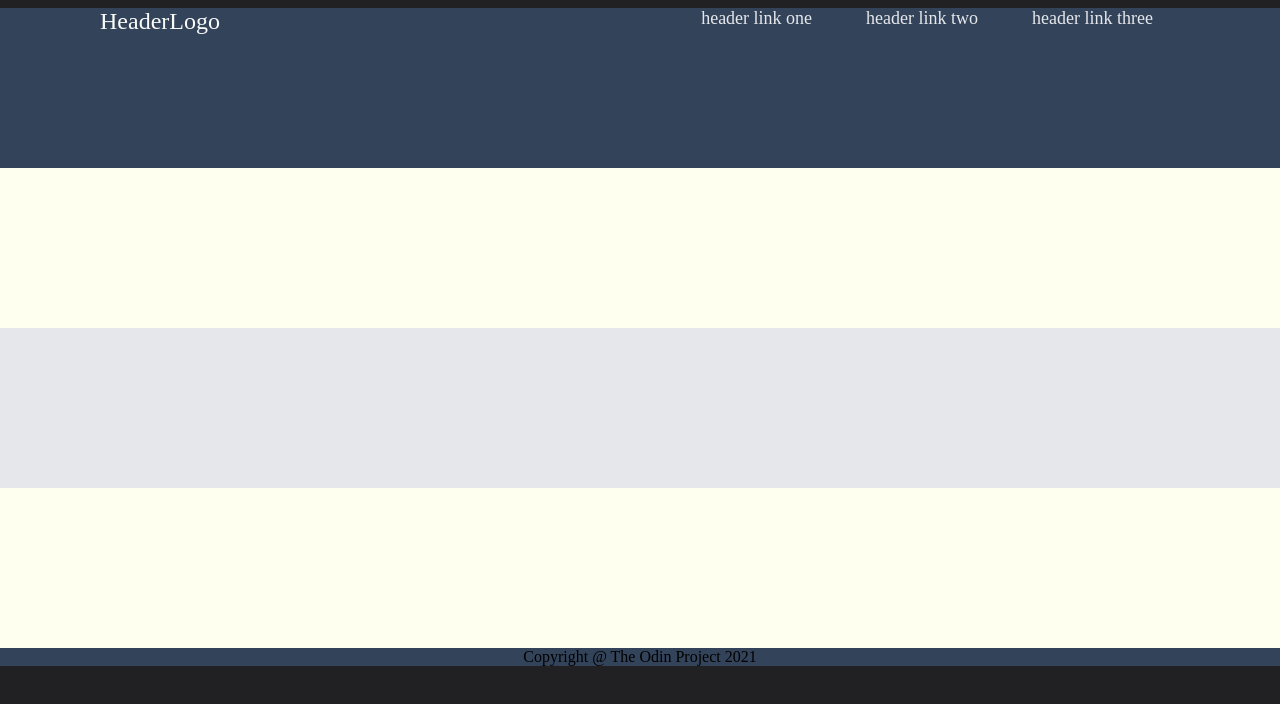
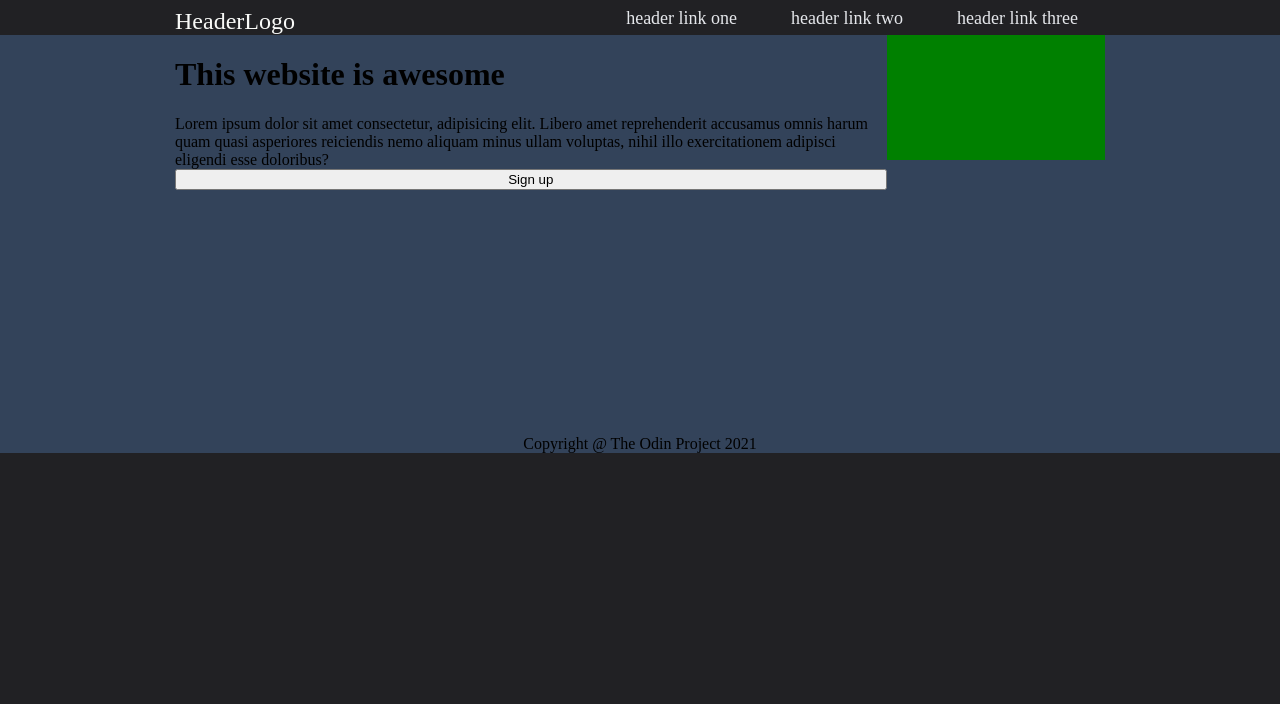
Before and after one commit to hkeith91/LandingPageProject, a plain HTML site: page index.html in a window 1280 px wide. Drawn offline with Linux system fonts and the light colour scheme.

Commit message:
more tweaking

```diff
--- a/index.html
+++ b/index.html
@@ -9,19 +9,26 @@
   </head>
   <body>
     <div class="main-layout">
+      <div class="header section">
+        <div class="header-logo">HeaderLogo</div>
+        <div class="link-container-header">
+          <div class="header-link link-one">header link one</div>
+          <div class="header-link link-two">header link two</div>
+          <div class="header-link link-three">header link three</div>
+        </div>
+      </div>
       <div class="section hero">
-        <div class="header">
-          <div class="header-logo">HeaderLogo</div>
-          <div class="link-container-header">
-            <div class="header-link link-one">header link one</div>
-            <div class="header-link link-two">header link two</div>
-            <div class="header-link link-three">header link three</div>
+        <div class="hero-text">
+          <h1 class="declaration">This website is awesome</h1>
+          <div class="hero-subtext">
+            Lorem ipsum dolor sit amet consectetur, adipisicing elit. Libero
+            amet reprehenderit accusamus omnis harum quam quasi asperiores
+            reiciendis nemo aliquam minus ullam voluptas, nihil illo
+            exercitationem adipisci eligendi esse doloribus?
           </div>
+          <button class="sign-up">Sign up</button>
         </div>
-        <div class="declaration">
-          <div></div>
-          <div></div>
-        </div>
+        <div class="hero-image"></div>
       </div>
       <div class="section information"></div>
       <div class="section quote"></div>
--- a/style.css
+++ b/style.css
@@ -37,18 +37,29 @@ body {
   flex-direction: column-reverse;
   align-items: center;
 }
+.hero{
+    display: flex;
+    height: 25rem;
+}
+
+.hero-image{
+    width: 50%;
+    height: 125px;
+    background-color: green;
+}
+
+.hero-text{
+    display: flex;
+    flex-direction: column;
+}
 
 .hero,
 .footer-container {
   background-color: #33435a;
 }
 
-
-
 .section {
-  min-height: 20vh;
-  padding: 0px 100px;
-
+  padding: 0px 175px;
 }
 .information,
 .call-to-action {
```
